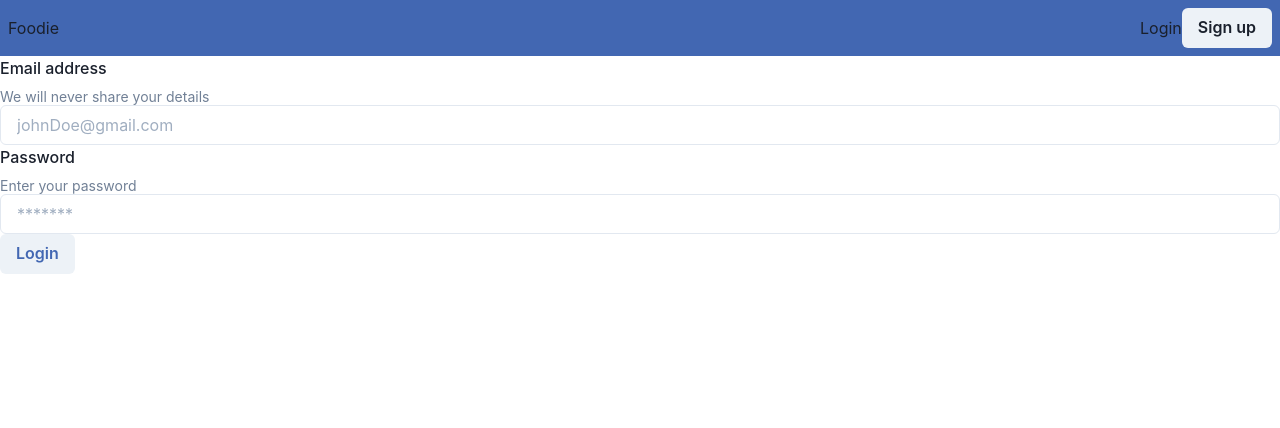
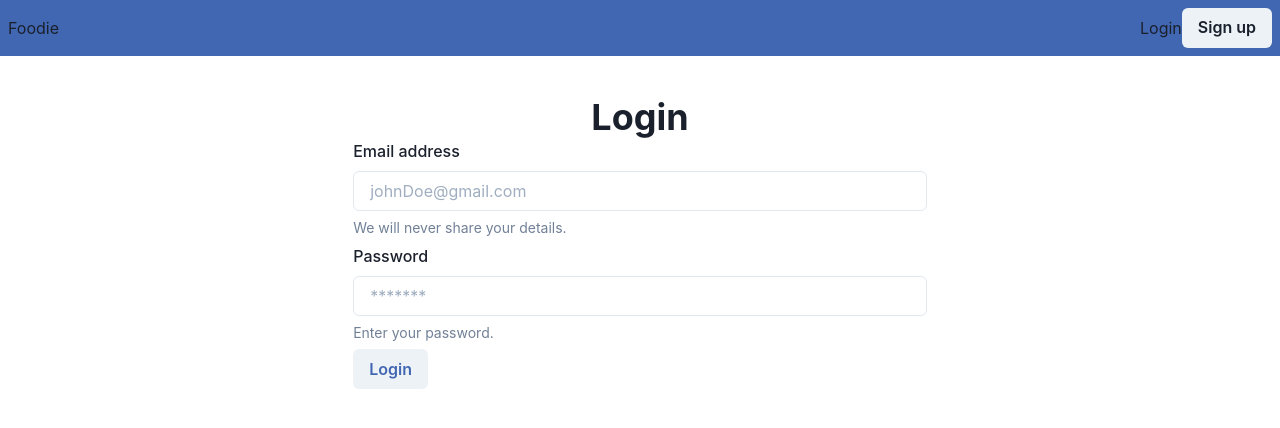
Before and after one commit to patchinator/foodie, a Next.js app: page /auth/log-in in a window 1280 px wide. Shown: the top 428 px of the page. Built offline with nearby package versions, Linux system fonts and the light colour scheme.

Commit message:
added basic styling for login form

```diff
--- a/components/authForm.js
+++ b/components/authForm.js
@@ -5,26 +5,33 @@ import {
   FormHelperText,
   Button,
   Box,
+  Container,
+  Heading,
 } from "@chakra-ui/react";
 
 const AuthForm = () => {
   return (
+    <Container mt="10">
         <form>
+          <Box>
+            <Heading textAlign="center">Login</Heading>
+          </Box>
           <FormControl>
             <FormLabel>Email address</FormLabel>
-        <FormHelperText>We will never share your details</FormHelperText>
             <Input type="email" placeholder="johnDoe@gmail.com"></Input>
+            <FormHelperText>We will never share your details.</FormHelperText>
           </FormControl>
 
           <FormControl>
-        <FormLabel>Password</FormLabel>
-        <FormHelperText>Enter your password</FormHelperText>
+            <FormLabel mt="2">Password</FormLabel>
             <Input type="password" placeholder="*******"></Input>
+            <FormHelperText>Enter your password.</FormHelperText>
           </FormControl>
-      <Box>
+          <Box mt="2">
             <Button color="facebook.400">Login</Button>
           </Box>
         </form>
+    </Container>
   );
 };
 
```
Lines whose indentation alone changed are shown as unchanged.
